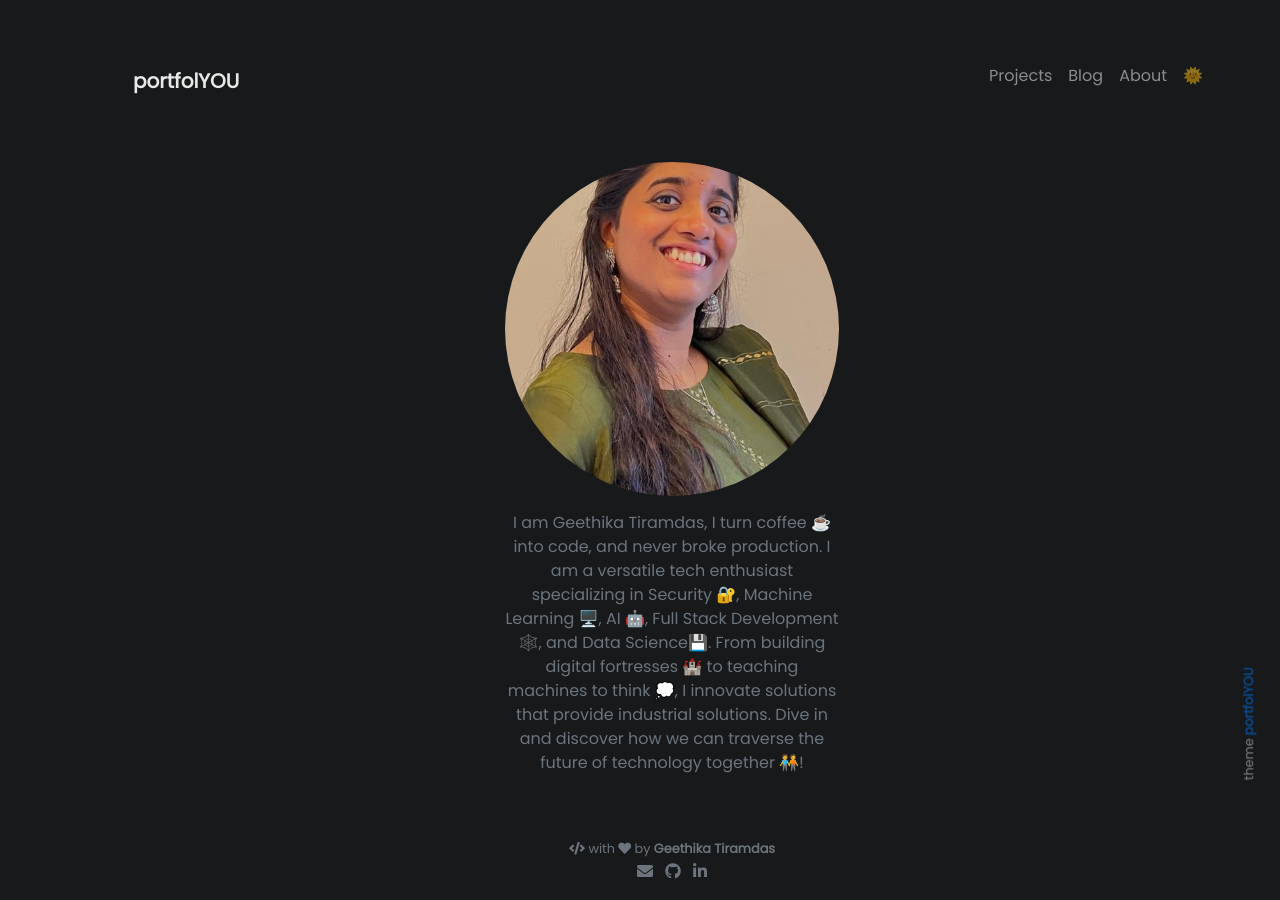
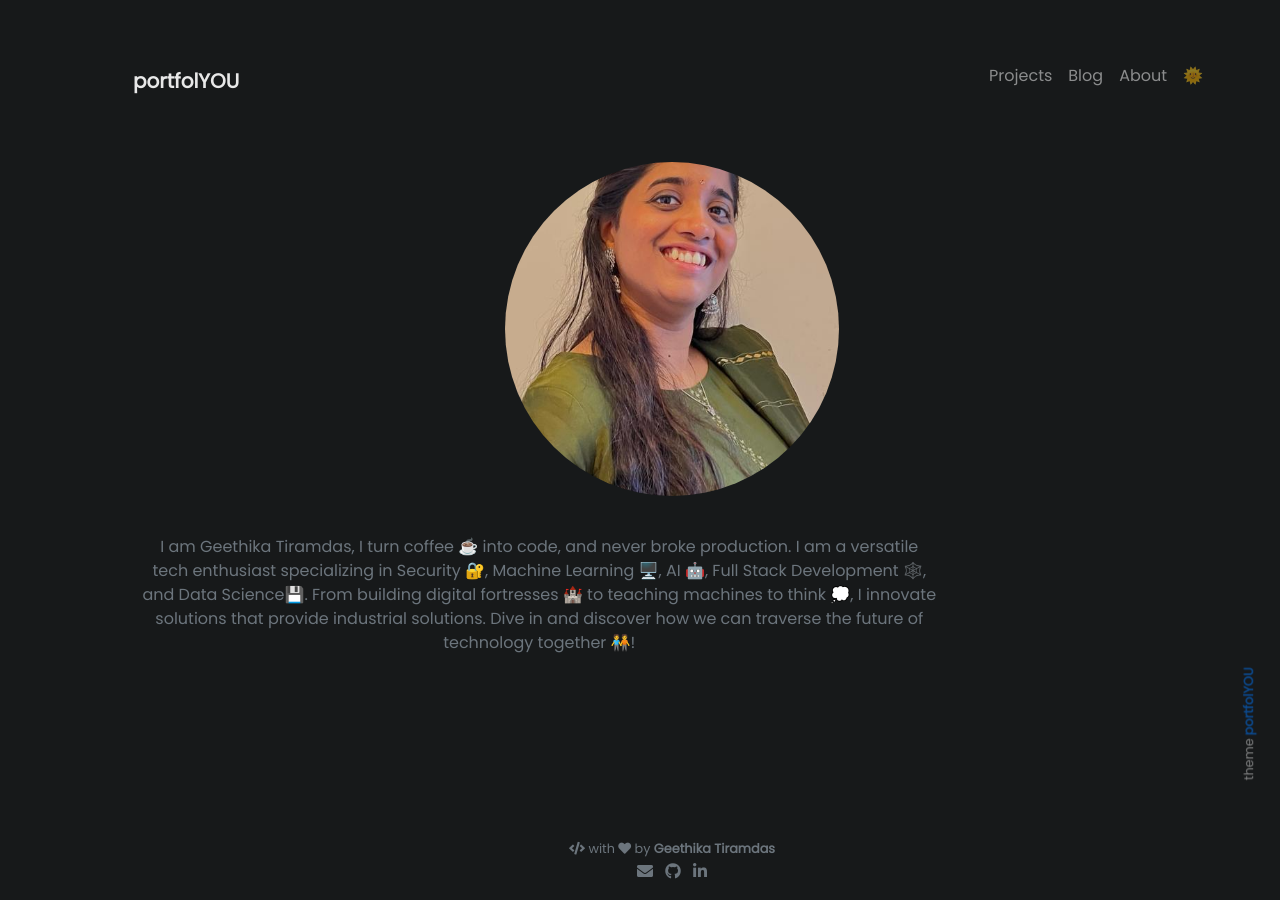
Before and after one commit to tiramdasg/tiramdasg.github.io, a Jekyll site: the page built from pages/index.md, in a window 1280 px wide. Built offline with Jekyll 4.4.1, drawn with Linux system fonts in a browser that asks for light colours; emoji names are drawn with the system emoji font.

Commit message:
landing page changes

```diff
--- a/_includes/landing.html
+++ b/_includes/landing.html
@@ -9,7 +9,10 @@
       </div>
     </div>
 
-    <p class="text-muted wow animated slideInUp page-75" data-wow-delay=".15s">{{ site.description }}</p>
+
 
   </div>
+  <div class="col-lg-12 col-md-3 text-center mt-4" style="text-align: justify;">
+    <p class="text-muted wow animated slideInUp" data-wow-delay=".15s" style="width: 75%;">{{ site.description }}</p>
+  </div>
 </div>
```
